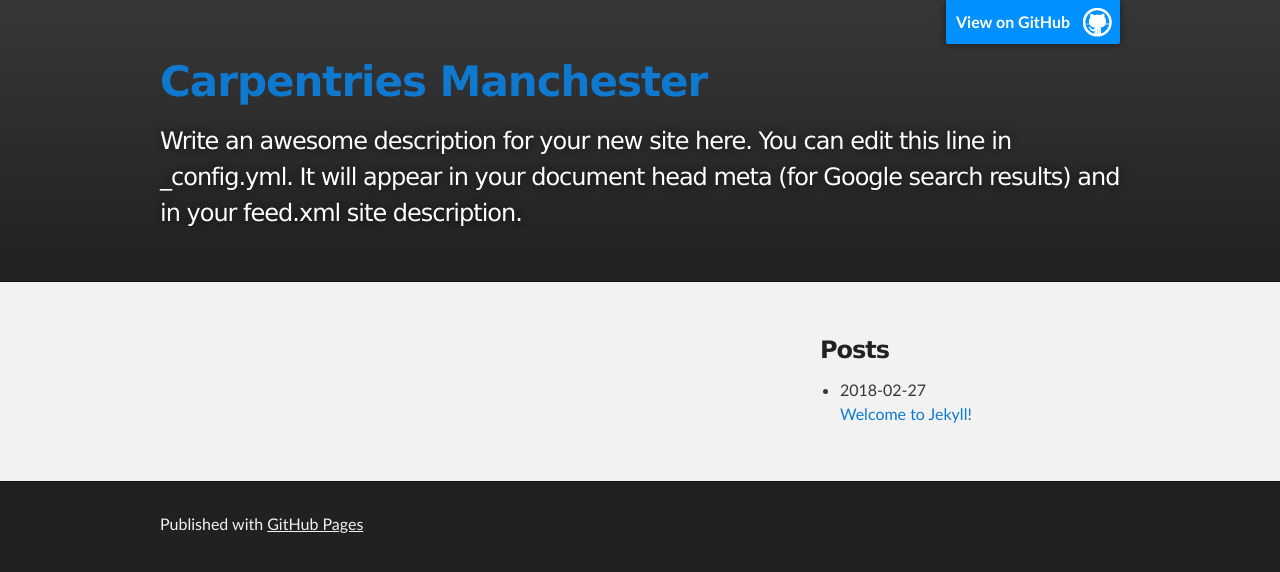
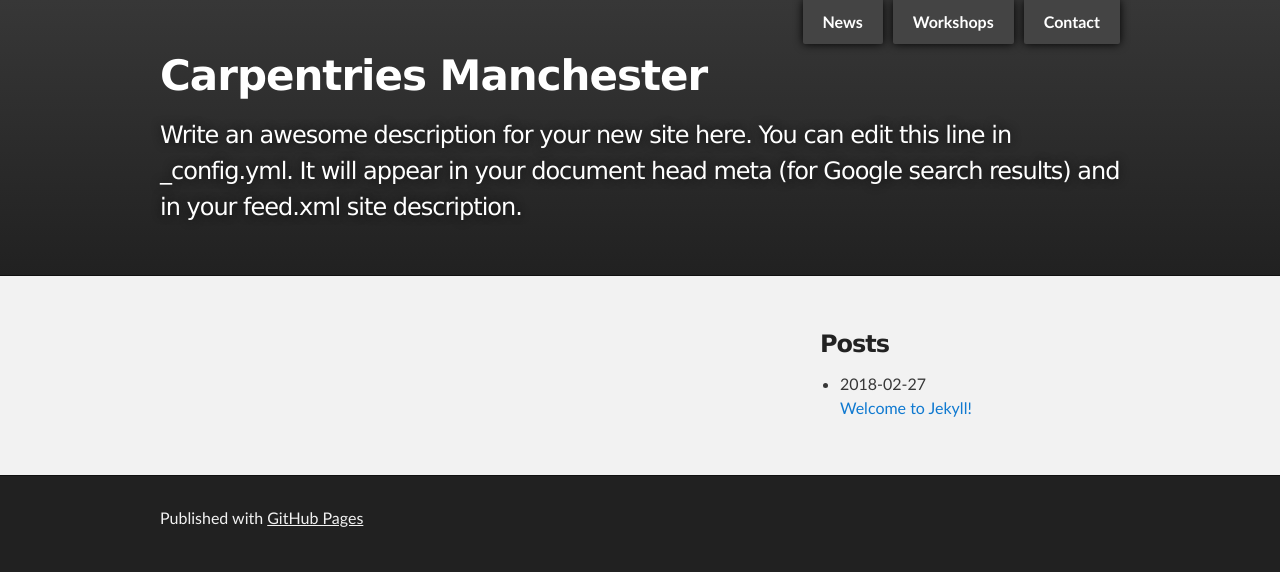
Before and after one commit to edcarp/edcarp.github.io, a Jekyll site: the page built from about.md, in a window 1280 px wide. Shown: the top 572 px of the page. Built offline with Jekyll 4.4.1, drawn with Linux system fonts in a browser that asks for light colours.

Commit message:
Added tabs

```diff
--- a/_layouts/default.html
+++ b/_layouts/default.html
@@ -17,17 +17,14 @@
     <!-- HEADER -->
     <div id="header_wrap" class="outer">
         <header class="inner">
-          <a id="forkme_banner" href="{{ site.github.repository_url }}">View on GitHub</a>
+            <div class="header-tabs">
+                <a class="header-tab" href="{{ '/posts' | relative_url }}">News</a>
+                <a class="header-tab" href="{{ '/workshops' | relative_url }}">Workshops</a>
+                <a class="header-tab" href="{{ '/contact' | relative_url }}">Contact</a>
+            </div>
 
-          <h1 id="project_title"><a href="/">{{ site.title | default: site.github.repository_name }}</a></h1>
-          <h2 id="project_tagline">{{ site.description | default: site.github.project_tagline }}</h2>
-
-          {% if site.show_downloads %}
-            <section id="downloads">
-              <a class="zip_download_link" href="{{ site.github.zip_url }}">Download this project as a .zip file</a>
-              <a class="tar_download_link" href="{{ site.github.tar_url }}">Download this project as a tar.gz file</a>
-            </section>
-          {% endif %}
+            <h1 id="project_title"><a href="/">{{ site.title | default: site.github.repository_name }}</a></h1>
+            <h2 id="project_tagline">{{ site.description | default: site.github.project_tagline }}</h2>
         </header>
     </div>
 
--- a/assets/css/style.scss
+++ b/assets/css/style.scss
@@ -22,3 +22,35 @@
 .inner {
   max-width: 960px;
 }
+
+.header-tabs {
+  z-index: 10;
+  display: flex;
+  flex-direction: row;
+  justify-content: flex-end;
+
+  .header-tab {
+    display: inline-block;
+    color: #fff;
+    background-color: #444;
+    font-weight: 700;
+    box-shadow: 0 0 10px #000;
+    border-bottom-left-radius: 2px;
+    border-bottom-right-radius: 2px;
+    padding: 10px 20px;
+    margin-left: 10px;
+
+    &:hover {
+      background-color: #555;
+      text-decoration: none;
+    }
+  }
+}
+
+#project_title a {
+  color: inherit;
+}
+
+#header_wrap .inner {
+  padding-top: 0;
+}
```
